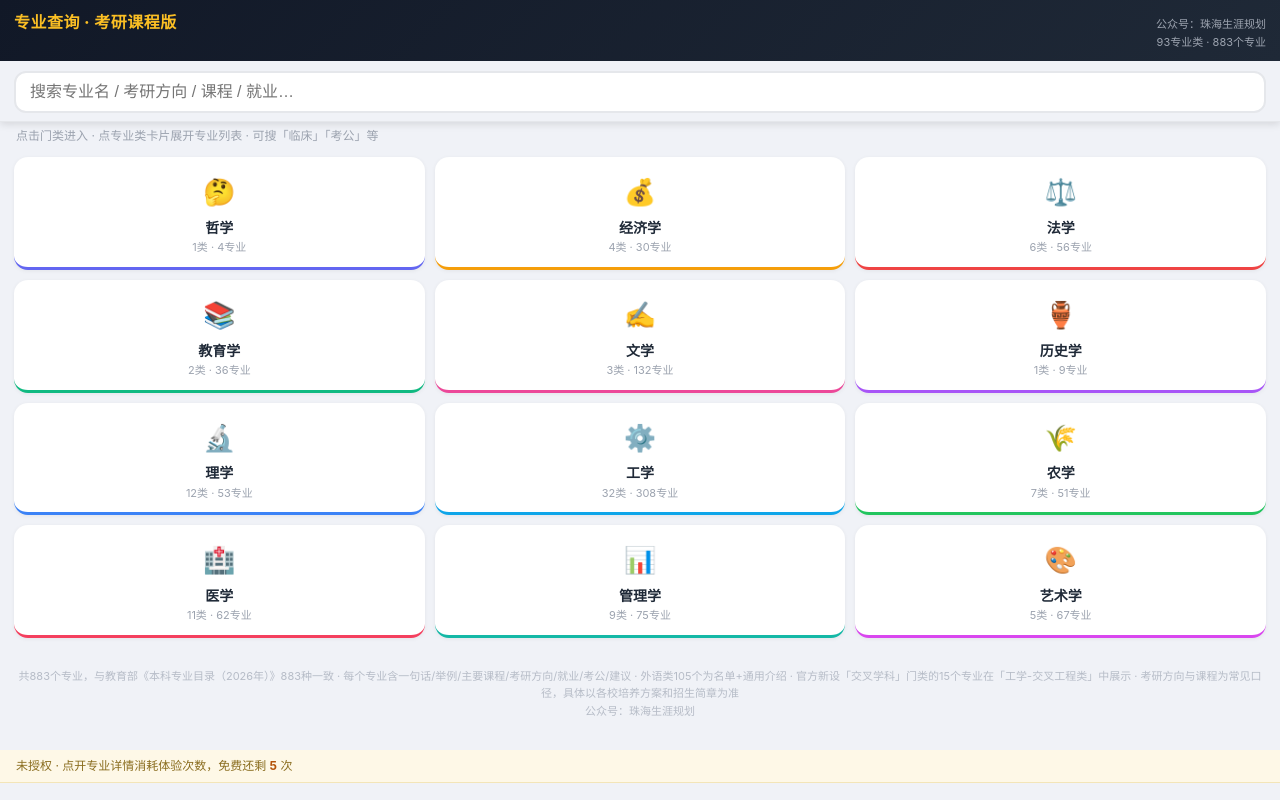
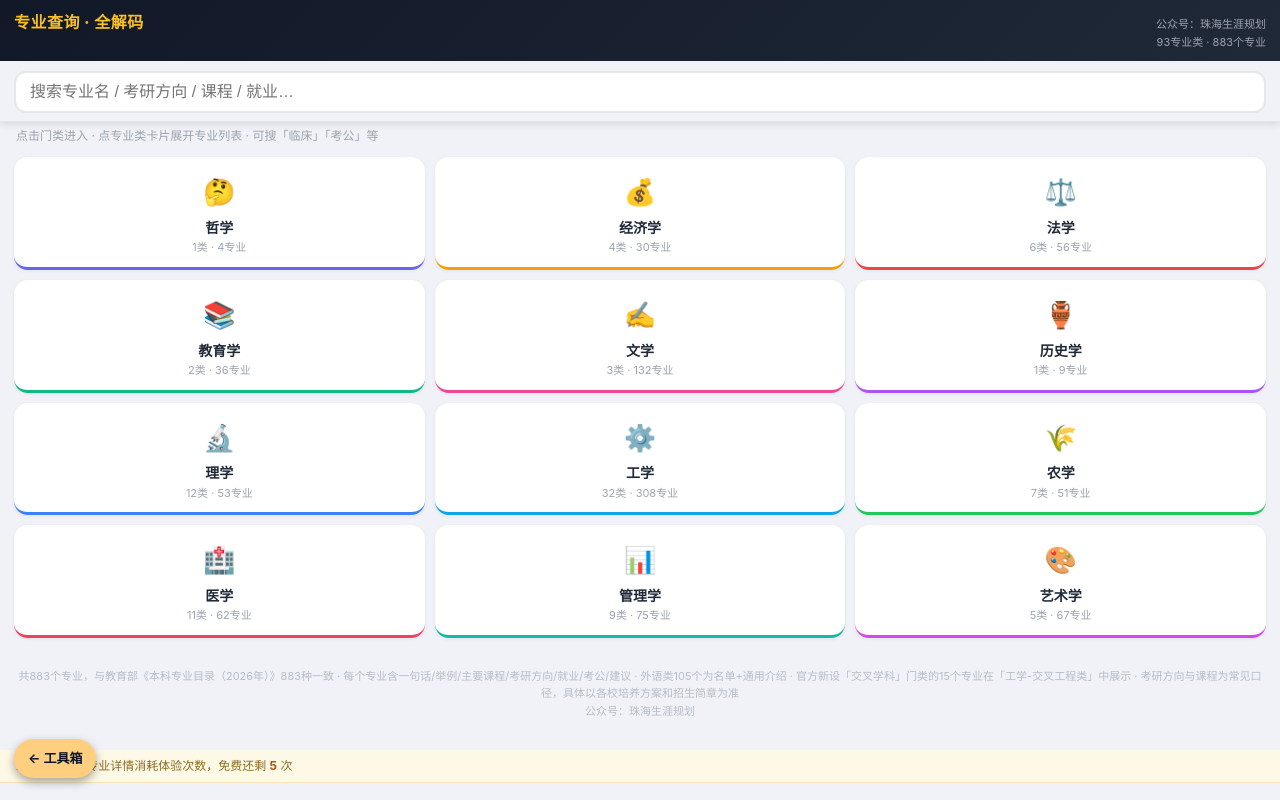
Before and after one commit to wangtaosong/first, a plain HTML site: page zhuanye.html in a window 1280 px wide. Drawn offline with Linux system fonts and the light colour scheme.

Commit message:
Add files via upload

```diff
--- a/zhuanye.html
+++ b/zhuanye.html
@@ -5,7 +5,7 @@
 <meta name="color-scheme" content="light">
 <meta name="supported-color-schemes" content="light">
 <meta name="viewport" content="width=device-width, initial-scale=1, maximum-scale=1, user-scalable=no, viewport-fit=cover">
-<title>大学本科专业查询工具 · 考研课程版 - 珠海生涯规划</title>
+<title>883 个专业全解码 · 珠海生涯规划</title>
 <style>
 * { margin:0; padding:0; box-sizing:border-box; -webkit-tap-highlight-color:transparent; }
 html { -webkit-text-size-adjust:100%; color-scheme:light; }
@@ -105,7 +105,7 @@ mark { background:#fef08a; padding:0 1px; border-radius:2px; }
 <body>
 <div class="topbar">
 <div class="brand">
-  <span class="logo">专业查询 · 考研课程版</span>
+  <span class="logo">专业查询 · 全解码</span>
   <span class="cnt" style="text-align:right">公众号：珠海生涯规划<br>93专业类 · 883个专业</span>
 </div>
 <div class="searchwrap">
@@ -316,5 +316,6 @@ function updateUseLeft() {
 renderHome();
 updateUseLeft();
 </script>
+<a href="工具导航.html" style="position:fixed;left:14px;bottom:calc(22px + env(safe-area-inset-bottom));z-index:90;background:#ffce7e;color:#0d162a;font-size:13px;font-weight:700;padding:9px 14px;border-radius:999px;text-decoration:none;box-shadow:0 4px 10px rgba(0,0,0,.35)">← 工具箱</a>
 </body>
 </html>
```
